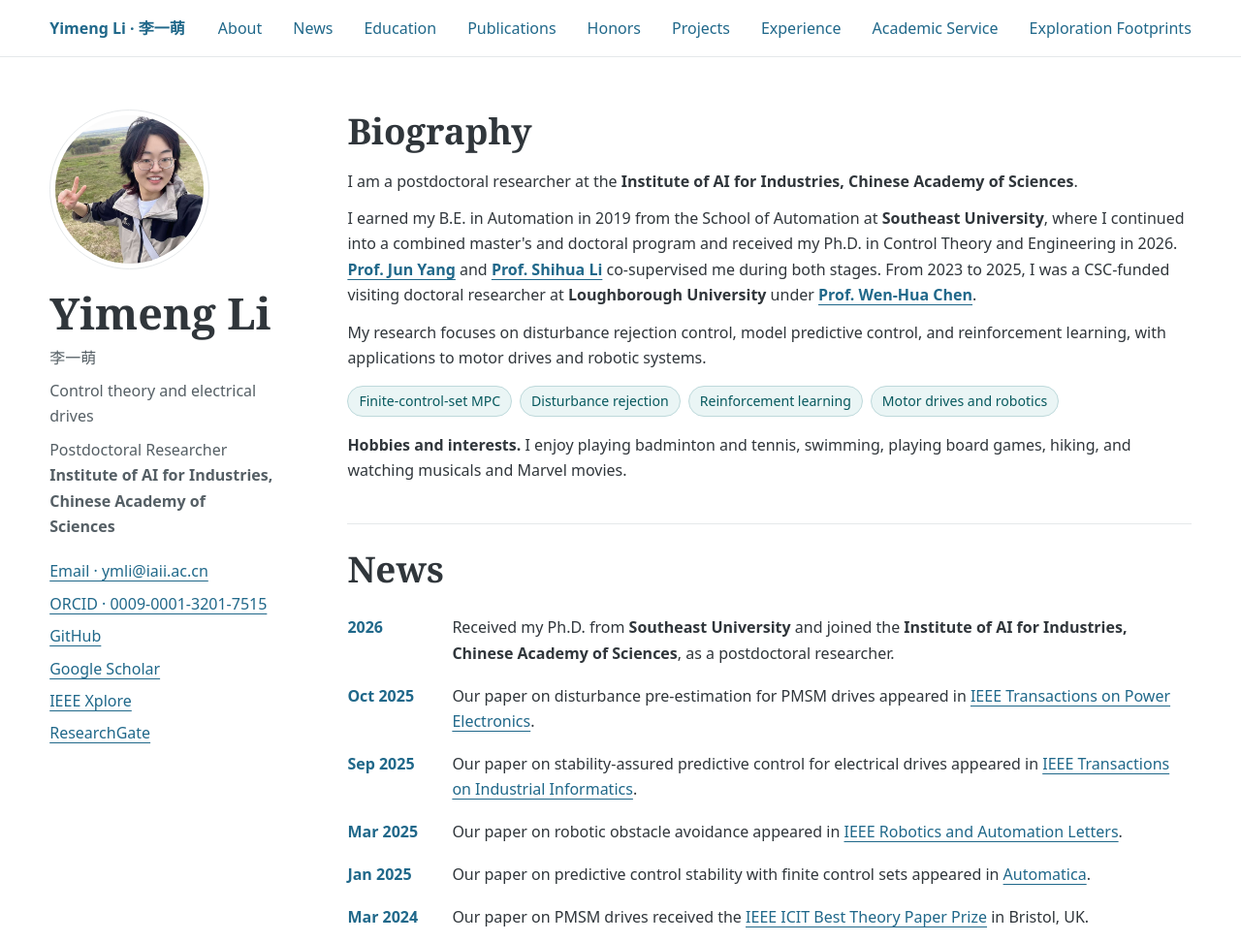
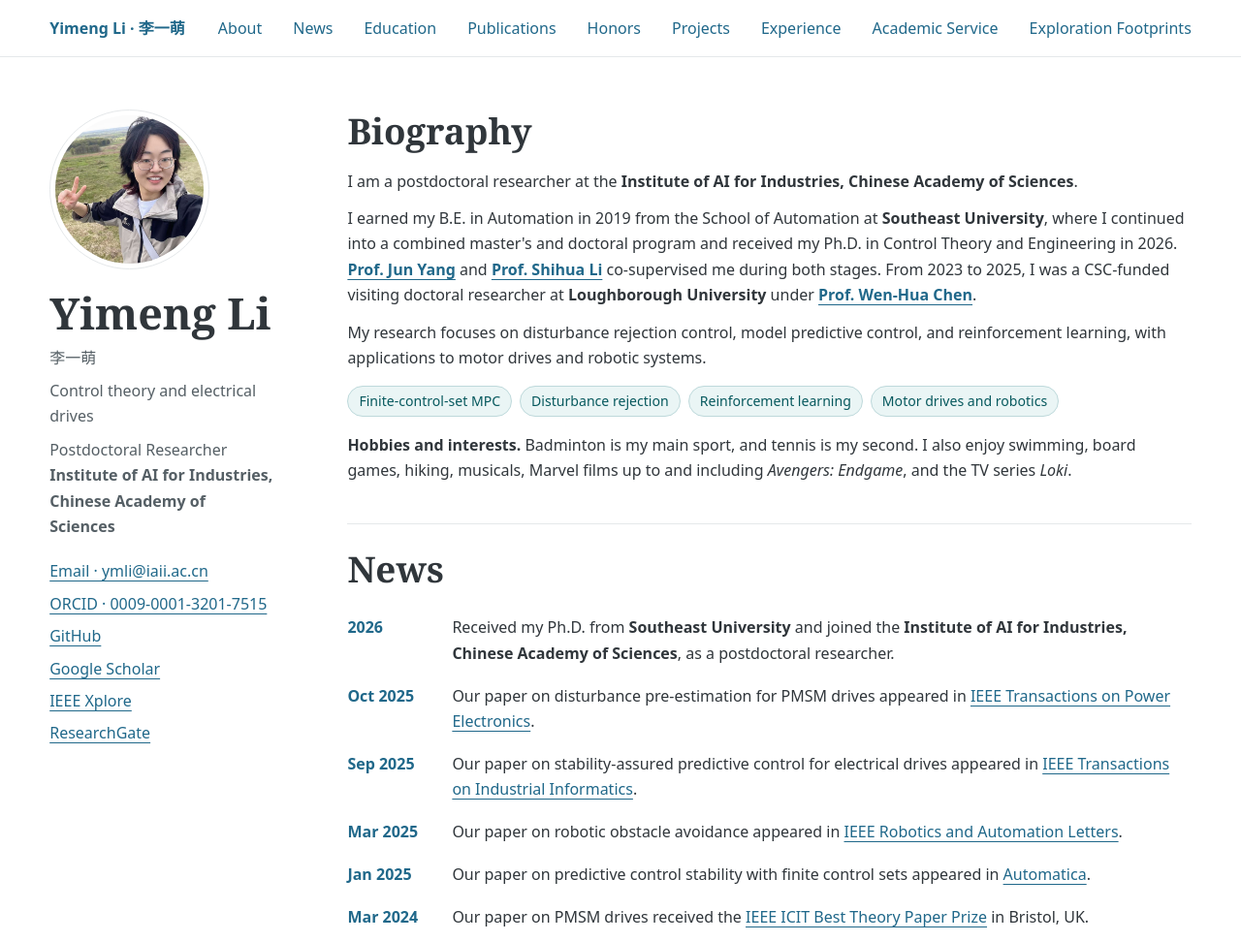
Before and after one commit to Yimeng-IAI/Yimeng-IAI.github.io, a plain HTML site: page index.html in a window 1280 px wide. Shown: the top 972 px of the page at 97% size. Drawn offline with nearby package versions, Linux system fonts and the light colour scheme.

Commit message:
Refine hobbies and interests

```diff
--- a/index.html
+++ b/index.html
@@ -36,7 +36,7 @@
 <p>I earned my B.E. in Automation in 2019 from the School of Automation at <strong>Southeast University</strong>, where I continued into a combined master's and doctoral program and received my Ph.D. in Control Theory and Engineering in 2026. <a href="https://junyang198402.github.io/"><strong>Prof. Jun Yang</strong></a> and <a href="https://automation.seu.edu.cn/lsh/list.htm"><strong>Prof. Shihua Li</strong></a> co-supervised me during both stages. From 2023 to 2025, I was a CSC-funded visiting doctoral researcher at <strong>Loughborough University</strong> under <a href="https://www.polyu.edu.hk/aae/people/academic-staff/prof-wen-hua-chen/"><strong>Prof. Wen-Hua Chen</strong></a>.</p>
 <p>My research focuses on disturbance rejection control, model predictive control, and reinforcement learning, with applications to motor drives and robotic systems.</p>
 <ul class="topics"><li>Finite-control-set MPC</li><li>Disturbance rejection</li><li>Reinforcement learning</li><li>Motor drives and robotics</li></ul>
-<p><strong>Hobbies and interests.</strong> I enjoy playing badminton and tennis, swimming, playing board games, hiking, and watching musicals and Marvel movies.</p>
+<p><strong>Hobbies and interests.</strong> Badminton is my main sport, and tennis is my second. I also enjoy swimming, board games, hiking, musicals, Marvel films up to and including <em>Avengers: Endgame</em>, and the TV series <em>Loki</em>.</p>
 </section>
 <section id="news" aria-labelledby="news-title">
 <h2 id="news-title">News</h2>
```
